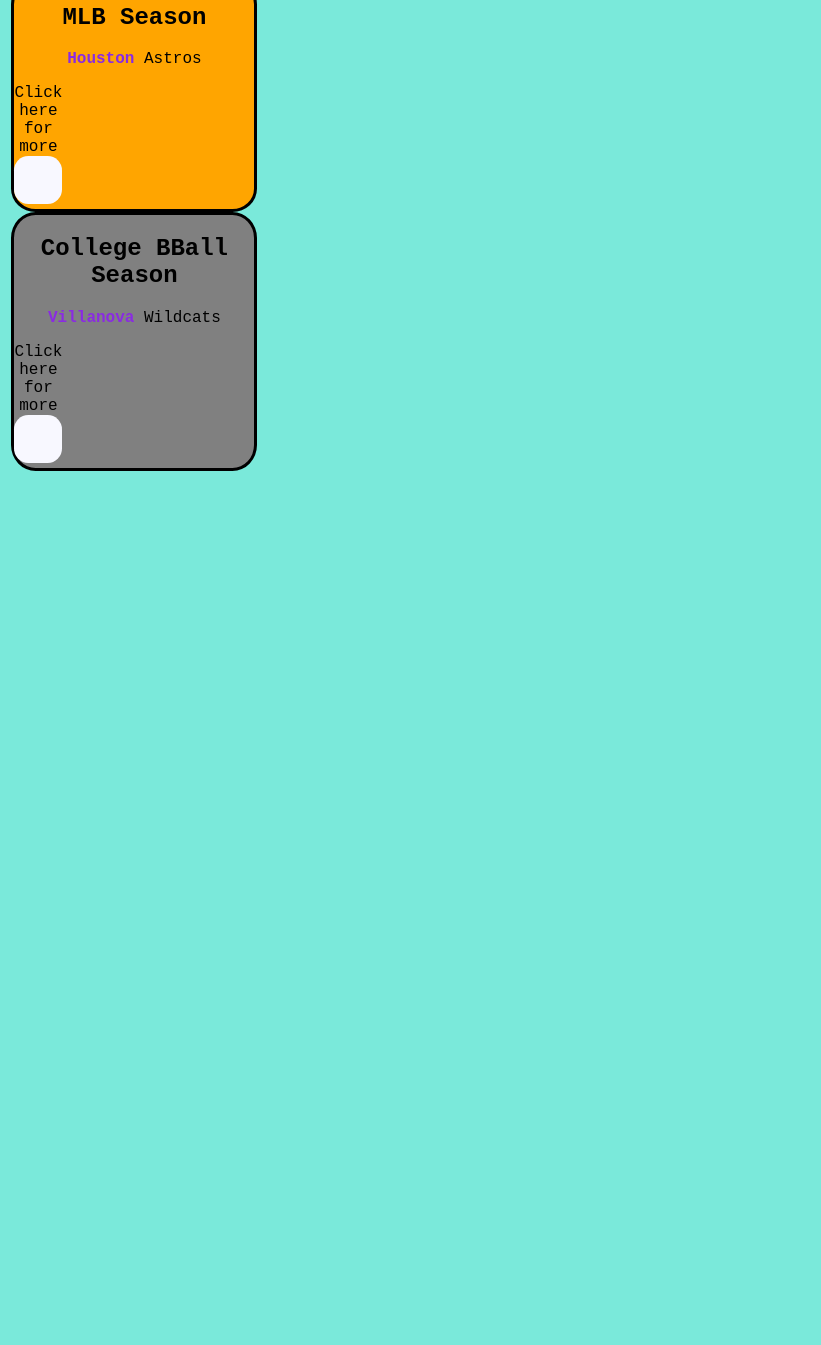
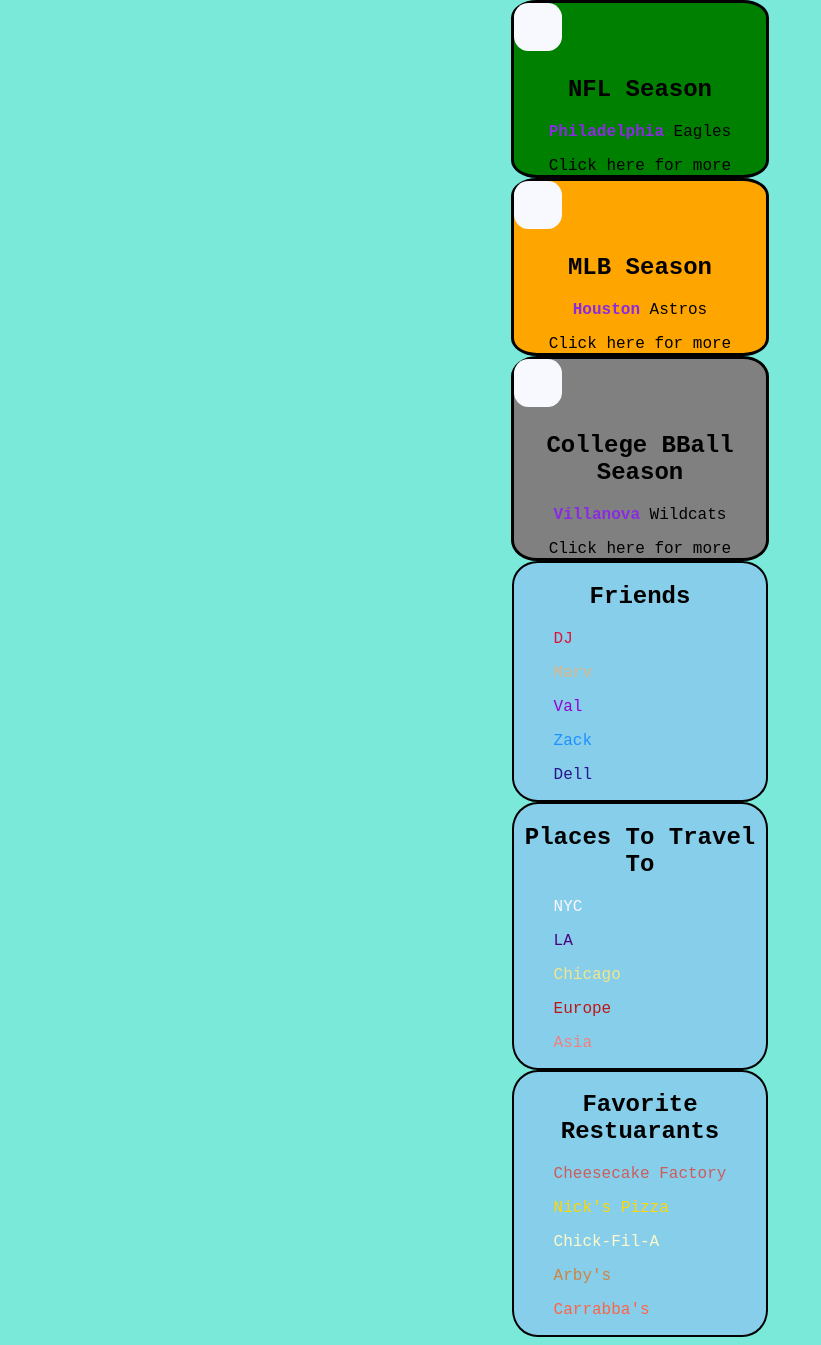
Before and after one commit to arthur-16/css-drill, a plain HTML site: page index.html in a window 1280 px wide. Shown: the part 491-1836 px from the top of the page, without its empty margins (0-821 px from the left). Before the commit the page ends 970 px from the top, so only its background shows below. Drawn offline with Linux system fonts and the light colour scheme.

Commit message:
completion

```diff
--- a/index.html
+++ b/index.html
@@ -1,43 +1,92 @@
 <!DOCTYPE html>
 <html lang="en">
+
 <head>
     <title></title>
     <link rel="stylesheet" href="styles.css">
 </head>
+
 <body>
+    <div>
+        <h1 class="a1" id="show1">Law and Order</h1>
+        <h1 class="a1" id="show2">Psych</h1>
+        <h1 class="a1" id="show3">Family Guy</h1>
+        <h1 class="a2" id="show4">NBA</h1>
+        <h1 class="a2" id="show5">MLB</h1>
+    </div>
+
     <div id="container">
         <div class="boxes" id="box1">
+            <div class="minibox"></div>
             <h2>NBA Season</h2>
-        <p>Golden <span>State</span> Warriors</p>
+            <p>Golden
+                <span>State</span> Warriors</p>
             <div class="links">
                 <a href="">Click here for more</a>
-            <div class="minibox"></div>
+
             </div>
         </div>
         <div class="boxes" id="box2">
+            <div class="minibox"></div>
             <h2>NFL Season</h2>
-        <p><span>Philadelphia</span> Eagles</p>
+            <p>
+                <span>Philadelphia</span> Eagles</p>
             <div class="links">
                 <a href="">Click here for more</a>
-            <div class="minibox"></div>
+
             </div>
         </div>
         <div class="boxes" id="box3">
+            <div class="minibox"></div>
             <h2>MLB Season</h2>
-            <p><span>Houston</span> Astros</p>
+            <p>
+                <span>Houston</span> Astros</p>
             <div class="links">
                 <a href="">Click here for more</a>
-                <div class="minibox"></div>
+
             </div>
         </div>
         <div class="boxes" id="box4">
+            <div class="minibox"></div>
             <h2>College BBall Season</h2>
-            <p><span>Villanova</span> Wildcats</p>
+            <p>
+                <span>Villanova</span> Wildcats</p>
             <div class="links">
                 <a href="">Click here for more</a>
-                <div class="minibox"></div>
+
             </div>
+        </div>
+        <div class="boxes2">
+            <p>
+                <h2>Friends</h2>
+                <ul id="f1">DJ</ul>
+                <ul id="f2">Marv</ul>
+                <ul id="f3">Val</ul>
+                <ul id="f4">Zack</ul>
+                <ul id="f5">Dell</ul>
+            </p>
+        </div>
+        <div class="boxes2">
+            <p>
+                <h2>Places To Travel To</h2>
+                <ul id="p1">NYC</ul>
+                <ul id="p2">LA</ul>
+                <ul id="p3">Chicago</ul>
+                <ul id="p4">Europe</ul>
+                <ul id="p5">Asia</ul>
+            </p>
+        </div>
+        <div class="boxes2">
+            <p>
+                <h2>Favorite Restuarants</h2>
+                <ul id="r1">Cheesecake Factory</ul>
+                <ul id="r2">Nick's Pizza</ul>
+                <ul id="r3">Chick-Fil-A</ul>
+                <ul id="r4">Arby's</ul>
+                <ul id="r5">Carrabba's</ul>
+            </p>
         </div>
     </div>
 </body>
+
 </html>
--- a/styles.css
+++ b/styles.css
@@ -32,20 +32,22 @@ span {
     color: blueviolet;
     font-weight: bold
 }
-div {
-    width: 20%
-}
+
 #box1 {
     background-color:gold;
+    width: 20%
 }
 #box2 {
     background-color: green;
+    width: 20%
 }
 #box3 {
-    background-color: orange
+    background-color: orange;
+    width: 20%
 }
 #box4 {
-    background-color: gray
+    background-color: gray;
+    width: 20%
 }
 .minibox {
     width: 3em;
@@ -54,5 +56,78 @@ div {
     border-radius: 30%;
     top: 0;
     left: 0;
-    display: inline-block
+    display: inline-block;
+    position: relative
 }
+
+
+#show1{
+    color: black
+}
+#show2{
+    color: chocolate
+}
+#show3{
+    color: azure
+}
+#show4{
+    color: darksalmon
+}
+#show5{
+    color: darkgoldenrod
+}
+#f1{
+    color: crimson
+}
+#f2 {
+    color: burlywood
+}
+#f3{
+    color: darkviolet
+}
+#f4 {
+    color: dodgerblue
+}
+#f5 {
+    color: rgb(43, 20, 141)
+}
+#p1 {
+    color: ghostwhite
+}
+#p2 {
+    color: indigo
+}
+#p3 {
+    color: khaki
+}
+#p4 {
+    color: rgb(190, 22, 22)
+}
+#p5 {
+    color: lightcoral
+}
+#r1 {
+    color: indianred
+}
+#r2 {
+    color: gold
+}
+#r3 {
+    color: lemonchiffon
+}
+#r4 {
+    color: peru
+}
+#r5 {
+    color: tomato
+}
+.boxes2{
+    display: block;
+    margin: auto;
+    padding: auto;
+    border-style: solid;
+    border-radius: 10%;
+    border-width: 2px;
+    background-color: skyblue;
+    width: 20%;
+}
```
Also changed, not shown: app.js (added). Lines whose indentation alone changed are shown as unchanged.
